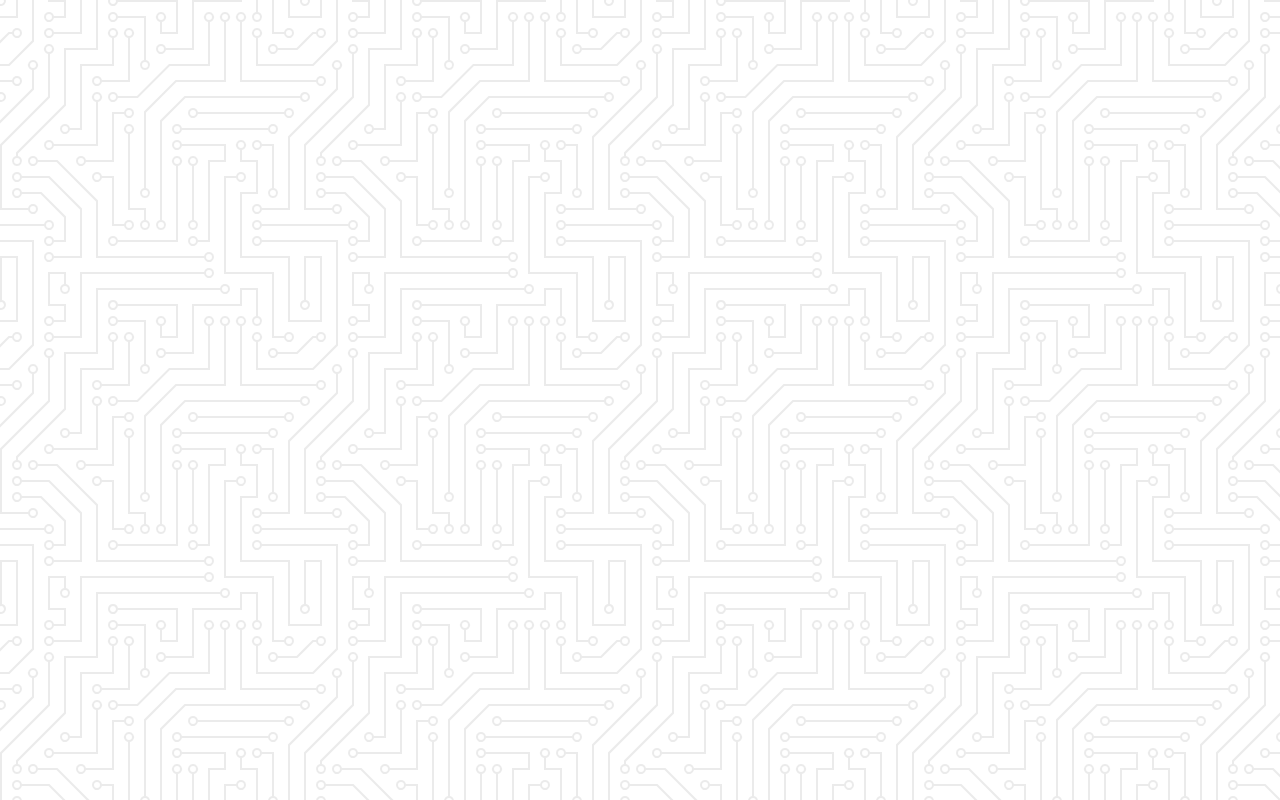
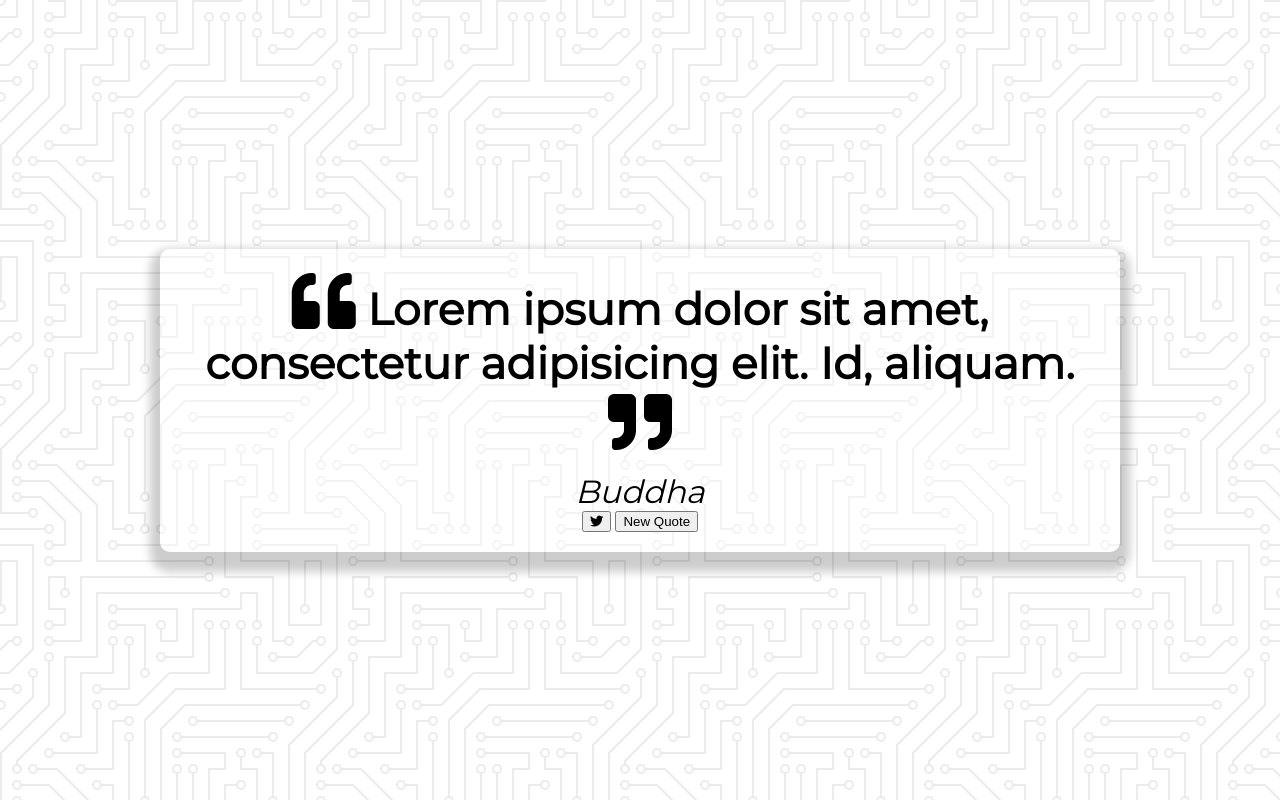
Before and after one commit to tonypark0403/javascript, a plain HTML site: page index.html in a window 1280 px wide. Drawn offline with Linux system fonts and the light colour scheme.

Commit message:
designed layout on resposive

```diff
--- a/index.html
+++ b/index.html
@@ -16,6 +16,28 @@
     <link rel="stylesheet" href="/style/style.css" />
   </head>
   <body>
+    <div class="quote-container" id="quote-container">
+      <!-- Quote -->
+      <div class="quote-text">
+        <i class="fas fa-quote-left"></i>
+        <span id="quote"
+          >Lorem ipsum dolor sit amet, consectetur adipisicing elit. Id,
+          aliquam.</span
+        >
+        <i class="fas fa-quote-right"></i>
+      </div>
+      <!-- Author -->
+      <div class="quote-author">
+        <span id="author">Buddha</span>
+      </div>
+      <!-- Buttons -->
+      <div class="button-container">
+        <button class="twitter-button" id="twitter" title="Tweet This!">
+          <div class="fab fa-twitter"></div>
+        </button>
+        <button id="new-quote">New Quote</button>
+      </div>
+    </div>
     <!-- scripts -->
     <script src="/js/script.js"></script>
   </body>
--- a/style/style.css
+++ b/style/style.css
@@ -17,3 +17,43 @@ body {
   align-items: center;
   justify-content: center;
 }
+
+.quote-container {
+  width: auto;
+  max-width: 900px;
+  padding: 20px 30px;
+  border-radius: 10px;
+  background-color: rgba(255, 255, 255, 0.4);
+  box-shadow: 0 10px 10px 10px rgba(0, 0, 0, 0.2); /* horizental offset, vertical offset, radius, rgba */
+}
+
+.quote-text {
+  font-size: 2.75rem; /* 44px */
+}
+
+.long-quote {
+  font-size: 2rem;
+}
+
+.fa-quote-left,
+.fa-quote-right {
+  font-size: 4rem;
+}
+
+.quote-author {
+  margin-top: 15px;
+  font-size: 2rem;
+  font-weight: 400;
+  font-style: italic;
+}
+
+/* Media Query: Tablet or Smaller */
+@media screen and (max-width: 1000px) {
+  .quote-container {
+    margin: auto 10px;
+  }
+
+  .quote-text {
+    font-size: 2.5rem;
+  }
+}
```
